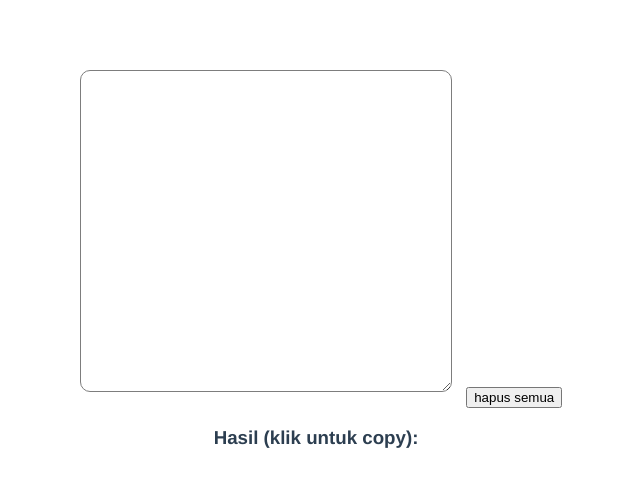
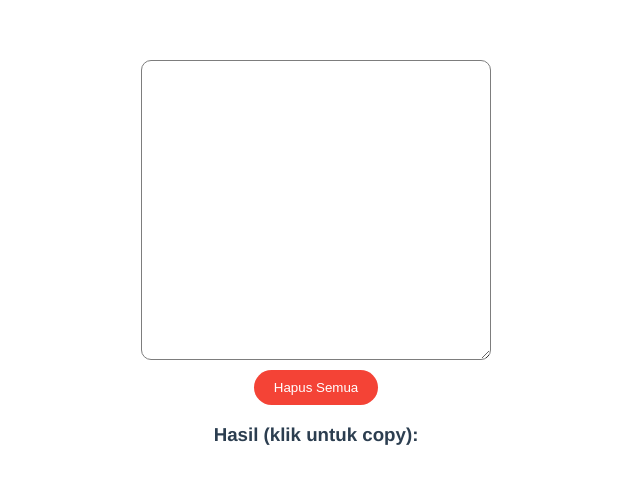
Before and after one commit to yahyasahaja/wedding-parser, a Vue app: page / in a window 1280 px wide. Shown: the top 486 px of the page, without its empty margins (324-964 px from the left). Built offline with nearby package versions, Linux system fonts and the light colour scheme; what v-clipboard would draw is missing.

Commit message:
fix: styling

```diff
--- a/src/App.vue
+++ b/src/App.vue
@@ -5,8 +5,8 @@
       class="input-text"
       cols=10
     />
-    <button @click="clear">
-      hapus semua
+    <button class="button" @click="clear">
+      Hapus Semua
     </button>
     <h3>
       Hasil (klik untuk copy):
@@ -79,15 +79,28 @@ export default {
   font-size: 12pt;
 }
 
+* {
+  box-sizing: border-box;
+}
+
 .input-text {
   max-width: 350px;
   padding: 10px;
   width: 100%;
-  margin: 10px;
+  margin: 10px auto;
   font-family: Avenir, Helvetica, Arial, sans-serif;
   font-size: 14pt;
   border: 1px solid #7d7d7d;
   border-radius: 10px;
   min-height: 300px;
+  display: block;
+}
+
+.button {
+  border: none;
+  background: #f44336;
+  color: white;
+  padding: 10px 20px;
+  border-radius: 30px;
 }
 </style>
```
